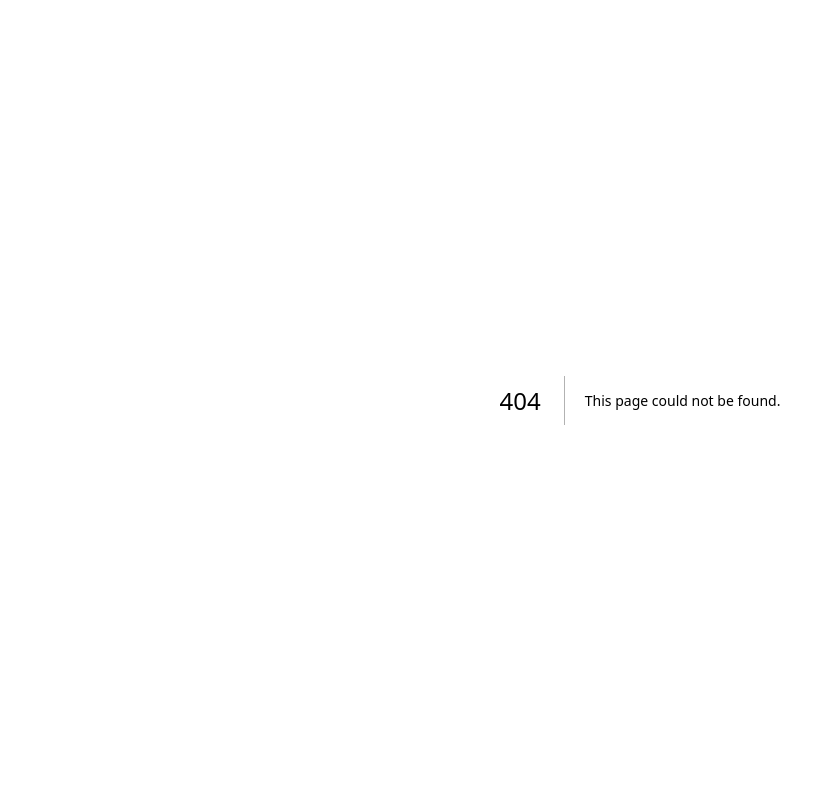
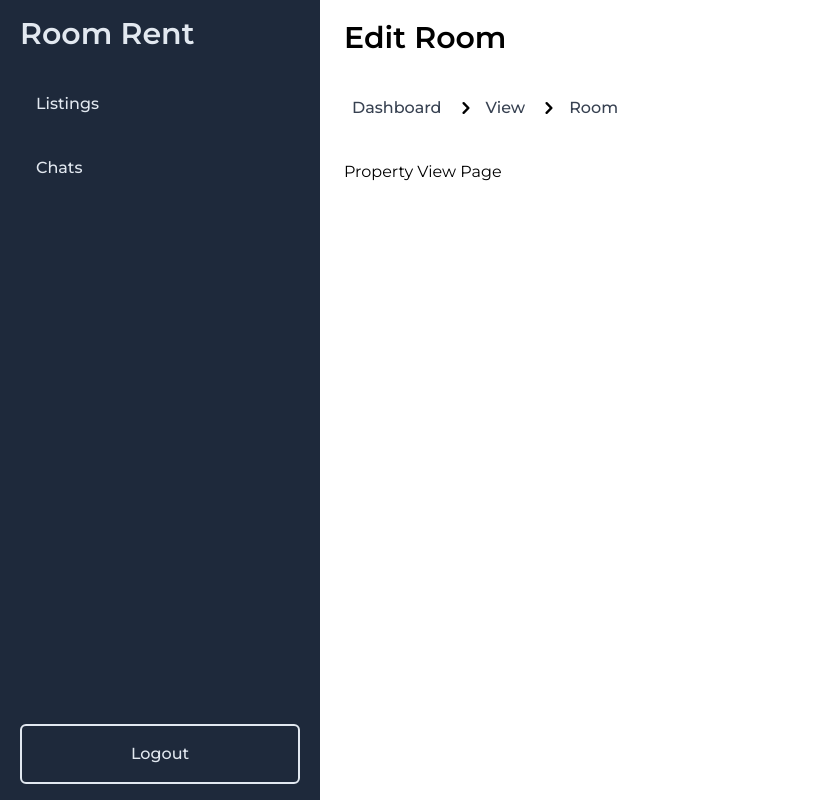
Before and after one commit to sujitroy-dev/room-rent-client, a Next.js app: page /dashboard/property/view/1 in a window 1280 px wide. Before the commit this address had no page. Shown: the whole page, without its empty margins (0-823 px from the left). Built offline with nearby package versions, Linux system fonts and the light colour scheme.

Commit message:
owner room view page

```diff
--- /dev/null
+++ b/pages/dashboard/property/view/[id].tsx
@@ -0,0 +1,27 @@
+import Breadcrumb from "@/components/Breadcrumb/Breadcrumb";
+import DashboardLayout from "@/layouts/Dashboard";
+
+export default function PropertyViewPage() {
+  const breadcrumbNavigation = [
+    {
+      title: "Dashboard",
+      path: "/dashboard",
+    },
+    {
+      title: "View",
+      path: "",
+    },
+    {
+      title: "Room",
+    },
+  ];
+  return (
+    <DashboardLayout>
+      <div className="py-4 px-6">
+        <h1 className="text-3xl font-semibold mt-1">Edit Room</h1>
+        <Breadcrumb navigations={breadcrumbNavigation} spacing="small" />
+        <div>Property View Page</div>
+      </div>
+    </DashboardLayout>
+  );
+}
```
